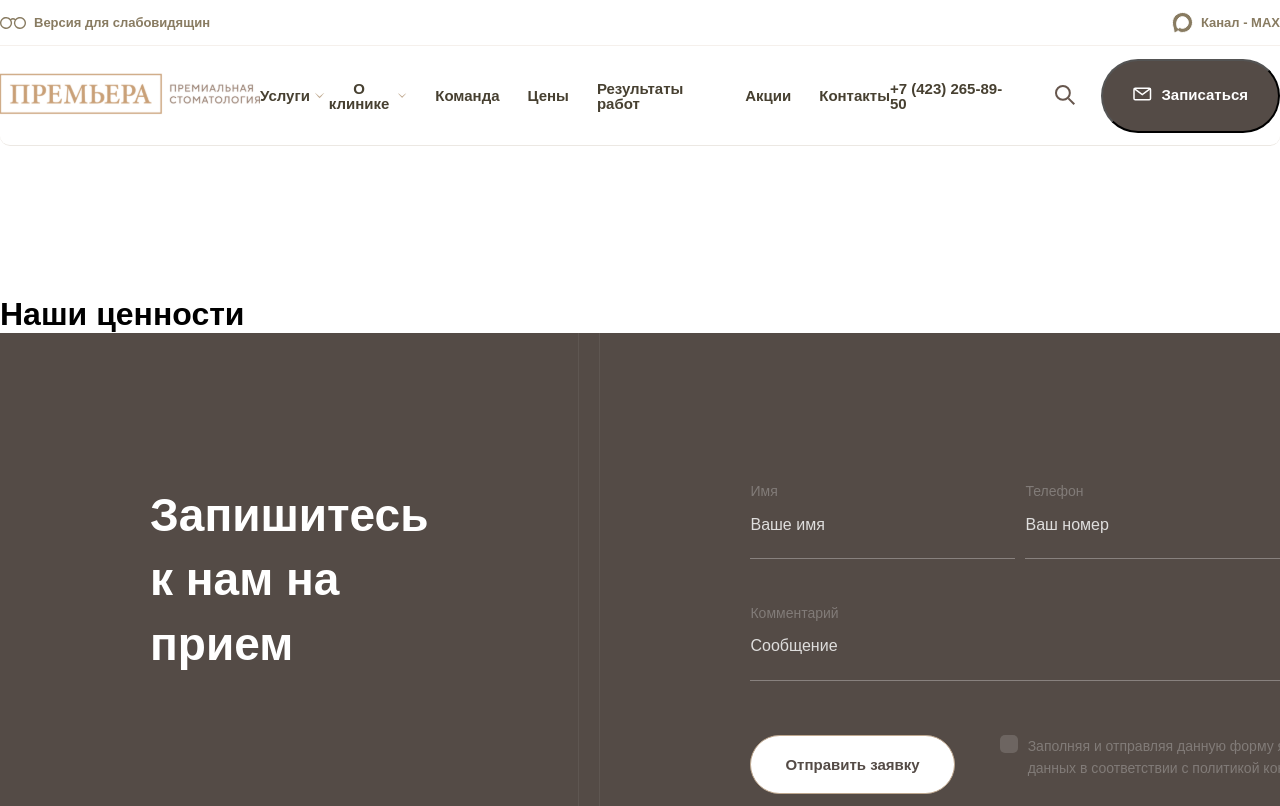
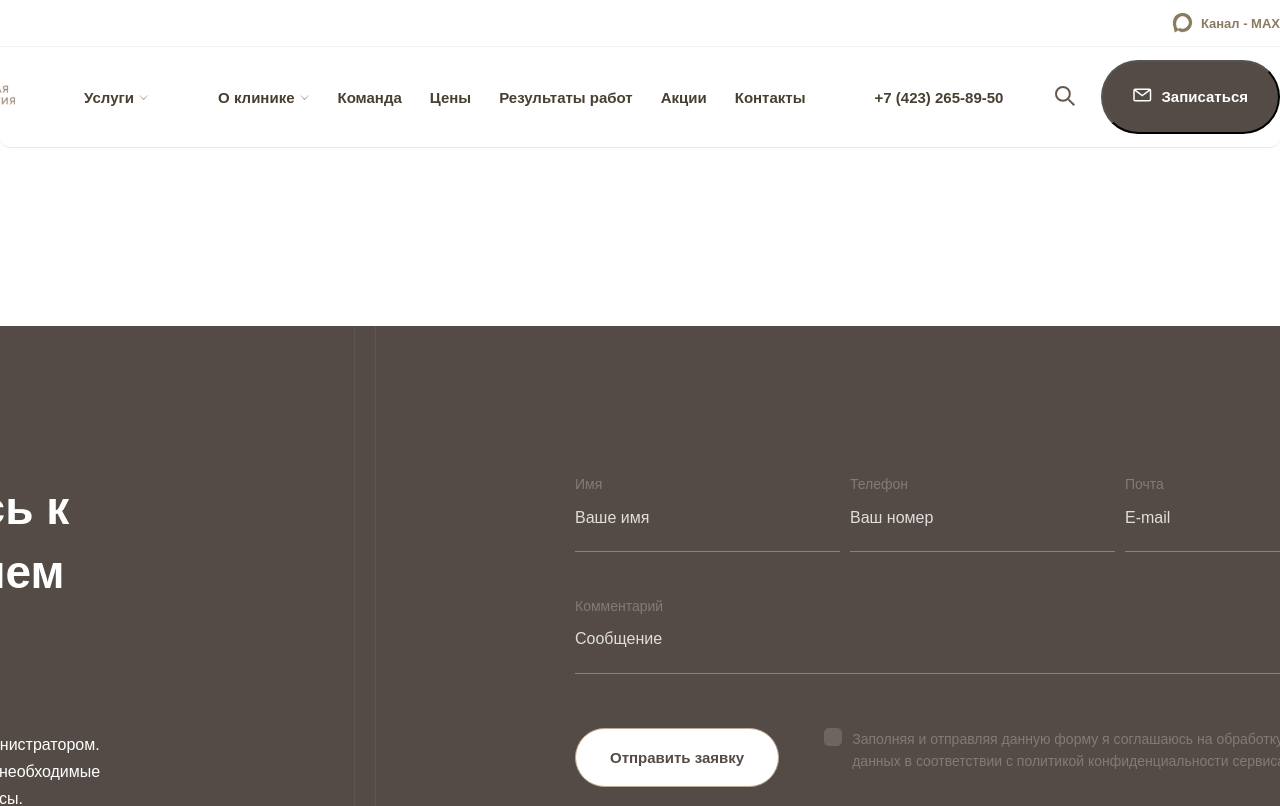
Before and after one commit to Cos125RUS/PremiereDentistryWebsite, a Next.js app: page / in a window 1280 px wide. Shown: the top 806 px of the page. Built offline with nearby package versions, Linux system fonts and the light colour scheme.

Commit message:
поправил размеры контейнеров

```diff
--- a/src/app/components/Footer/Footer.module.scss
+++ b/src/app/components/Footer/Footer.module.scss
@@ -1,19 +1,24 @@
 .container {
-  display: flex;
-  justify-content: space-between;
-  gap: 20px;
   color: var(--white);
   background-color: var(--dark-brown);
 
   >div {
-    padding: 150px;
+    display: flex;
+    justify-content: space-between;
+    gap: 20px;
+    max-width: var(--max-width);
+    margin-left: calc((100% - var(--max-width)) / 2);
 
-    &:first-child {
-      border-right: 1px solid rgba(255, 255, 255, 0.06);
-    }
+    >div {
+      &:first-child {
+        padding: 150px 199px 150px 0;
+        border-right: 1px solid rgba(255, 255, 255, 0.06);
+      }
 
-    &:last-child {
-      border-left: 1px solid rgba(255, 255, 255, 0.06);
+      &:last-child {
+        padding: 150px 0 150px 199px;
+        border-left: 1px solid rgba(255, 255, 255, 0.06);
+      }
     }
   }
 }
@@ -21,6 +26,7 @@
 .left {
   >* {
     max-width: 400px;
+    min-width: 400px;
   }
 
   h3 {
--- a/src/app/components/Footer/Footer.tsx
+++ b/src/app/components/Footer/Footer.tsx
@@ -5,12 +5,15 @@ export const Footer = () => {
 
     return (
         <footer className={styles.container}>
-            <div className={styles.left}>
-                <h3>Запишитесь к нам на прием</h3>
-                <p>Просто свяжитесь с нашим администратором.<br/>Он быстро предоставит вам все необходимые данные и ответит на ваши вопросы.</p>
-            </div>
-            <div className={styles.right}>
-                <FooterForm/>
+            <div>
+                <div className={styles.left}>
+                    <h3>Запишитесь к нам на прием</h3>
+                    <p>Просто свяжитесь с нашим администратором.<br/>Он быстро предоставит вам все необходимые данные и
+                        ответит на ваши вопросы.</p>
+                </div>
+                <div className={styles.right}>
+                    <FooterForm/>
+                </div>
             </div>
         </footer>
     );
--- a/src/app/components/Header/Header.module.scss
+++ b/src/app/components/Header/Header.module.scss
@@ -6,11 +6,20 @@
 
 .header {
   position: relative;
+  display: flex;
+  flex-direction: column;
+  align-items: center;
 
   >div {
-    display: flex;
-    justify-content: space-between;
-    align-items: center;
+    width: 100%;
+
+    >div {
+      display: flex;
+      justify-content: space-between;
+      align-items: center;
+      max-width: var(--max-width);
+      margin-left: calc((100% - var(--max-width)) / 2);
+    }
   }
 
   a {
@@ -20,7 +29,10 @@
 
 .top {
   border-bottom: 1px solid rgba(245, 240, 236, 1);
-  min-height: 46px;
+
+  >div {
+    min-height: 46px;
+  }
 
   .topButton {
     display: flex;
@@ -43,10 +55,13 @@
 }
 
 .bottom {
-  min-height: 100px;
   border-bottom: 1px solid rgba(236, 232, 227, 1);
   border-bottom-left-radius: 10px;
   border-bottom-right-radius: 10px;
+
+  >div {
+    min-height: 100px;
+  }
 
   .links {
     display: flex;
--- a/src/app/components/Header/HeaderBottom.tsx
+++ b/src/app/components/Header/HeaderBottom.tsx
@@ -15,6 +15,7 @@ export const HeaderBottom = () => {
 
     return (
         <div className={styles.bottom}>
+            <div>
                 <Link href='/public'>
                     <LogoSvg/>
                 </Link>
@@ -54,5 +55,6 @@ export const HeaderBottom = () => {
                     <button onClick={() => setIsOpen(false)}>X</button>
                 </div>
             </div>
+        </div>
     );
 };
--- a/src/app/components/Header/HeaderTop.tsx
+++ b/src/app/components/Header/HeaderTop.tsx
@@ -5,6 +5,7 @@ import {MaxSvg} from "@/app/components/ui/icon/MaxSvg";
 export const HeaderTop = () => {
     return (
         <div className={styles.top}>
+            <div>
                 <button className={styles.topButton}>
                     <GlassesSvg/>
                     <span>Версия для слабовидящин</span>
@@ -15,5 +16,6 @@ export const HeaderTop = () => {
                     <span>Канал - MAX</span>
                 </a>
             </div>
+        </div>
     );
 };
--- a/src/app/page.module.css
+++ b/src/app/page.module.css
@@ -1,3 +1,5 @@
 .page {
+    max-width: var(--max-width);
+    margin-left: calc((100% - var(--max-width)) / 2);
     margin-top: 150px;
 }
--- a/src/app/page.tsx
+++ b/src/app/page.tsx
@@ -4,7 +4,7 @@ import styles from "./page.module.css";
 export default function Home() {
   return (
     <div className={styles.page}>
-        <h1>Наши ценности</h1>
+        <h2>Наши ценности</h2>
     </div>
   );
 }
```
Also changed, not shown: src/app/globals.css (line endings or trailing spaces). Lines whose indentation alone changed are shown as unchanged.
